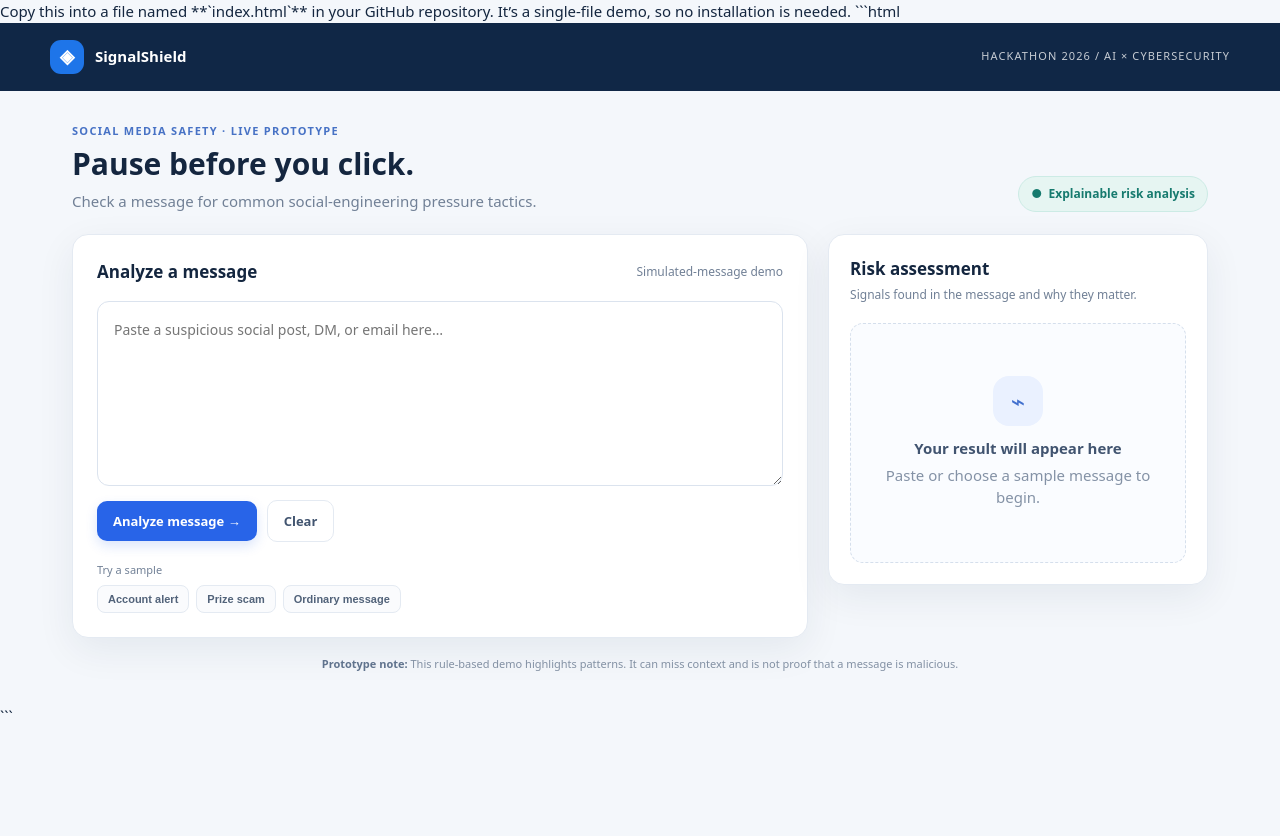
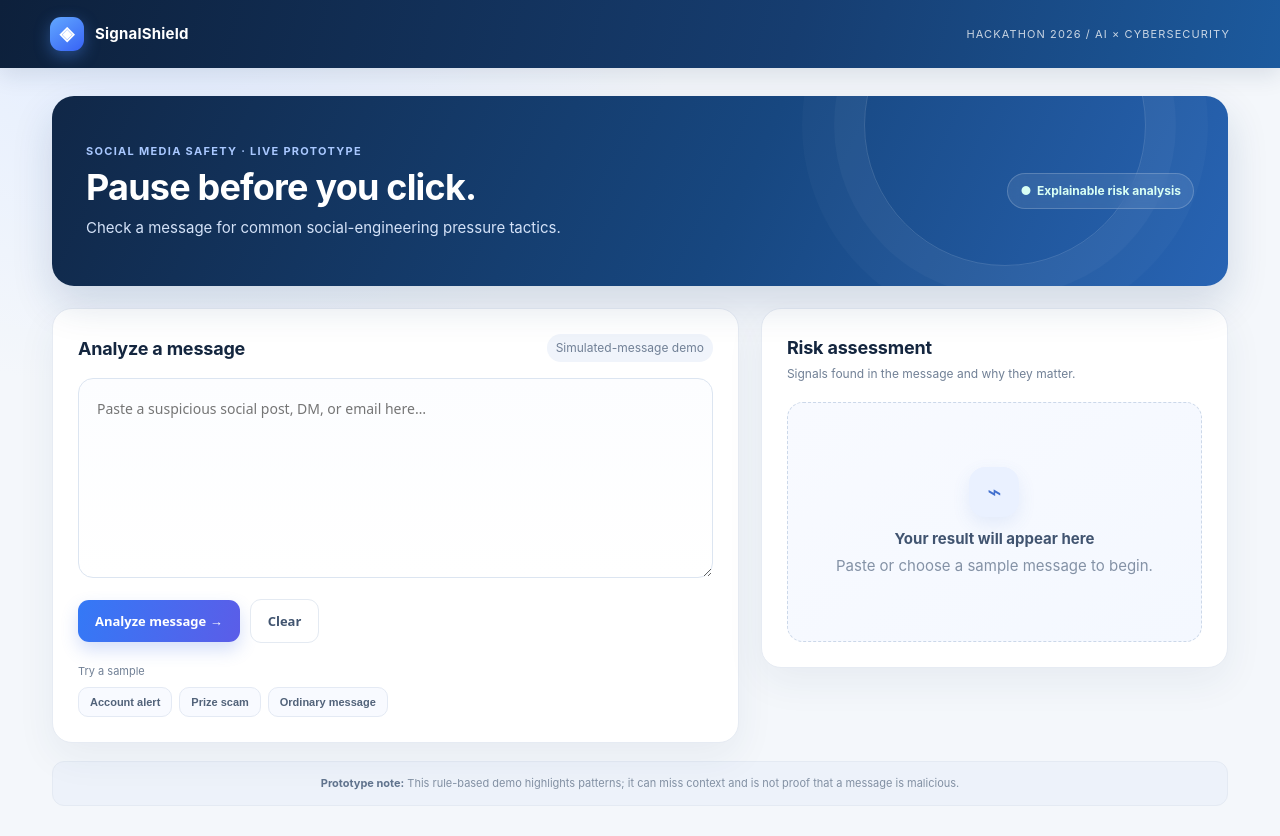
Before and after one commit to thakursahab255448-lang/ai-message-detector, a plain HTML site: page index.html in a window 1280 px wide. Before the commit the page ends 800 px from the top, so only its background shows below. Drawn offline with Linux system fonts and the light colour scheme.

Commit message:
Update index.html

````diff
--- a/index.html
+++ b/index.html
@@ -1,6 +1,3 @@
-Copy this into a file named **`index.html`** in your GitHub repository. It’s a single-file demo, so no installation is needed.
-
-```html
 <!doctype html>
 <html lang="en">
 <head>
@@ -25,19 +22,20 @@ Copy this into a file named **`index.html`** in your GitHub repository. It’s a
 
     body {
       margin: 0;
-      background: var(--paper);
+      background: radial-gradient(ellipse at 12% 0%, #e3edff 0, transparent 33%), #f4f7fb;
       color: var(--ink);
-      font: 15px/1.5 system-ui, -apple-system, "Segoe UI", sans-serif;
+      font: 15px/1.5 Inter, ui-sans-serif, system-ui, -apple-system, "Segoe UI", sans-serif;
     }
 
     .top {
       height: 68px;
-      background: var(--navy);
+      background: linear-gradient(105deg, #0d203b, #163d70 62%, #1c5a9e);
       color: white;
       display: flex;
       align-items: center;
       justify-content: space-between;
       padding: 0 max(calc((100vw - 1180px) / 2), 24px);
+      box-shadow: 0 6px 24px #10274620;
     }
 
     .brand {
@@ -45,16 +43,18 @@ Copy this into a file named **`index.html`** in your GitHub repository. It’s a
       align-items: center;
       gap: 11px;
       font-weight: 750;
+      letter-spacing: .2px;
     }
 
     .logo {
       width: 34px;
       height: 34px;
       border-radius: 11px;
-      background: #1e75e9;
+      background: linear-gradient(145deg, #62a8ff, #3762f5);
       display: grid;
       place-items: center;
       font-size: 19px;
+      box-shadow: 0 5px 16px #4d8cf566;
     }
 
     .top small {
@@ -64,64 +64,93 @@ Copy this into a file named **`index.html`** in your GitHub repository. It’s a
     }
 
     .wrap {
-      max-width: 1180px;
-      margin: 32px auto;
+      max-width: 1220px;
+      margin: 28px auto;
       padding: 0 22px;
     }
 
+    .hero {
+      position: relative;
+      overflow: hidden;
+      isolation: isolate;
+      min-height: 190px;
+      padding: 30px 34px;
+      border-radius: 22px;
+      background: linear-gradient(115deg, #102747 0%, #174780 58%, #2864b4 100%);
+      box-shadow: 0 18px 40px #163b6c28;
+      display: flex;
+      justify-content: space-between;
+      gap: 20px;
+      align-items: center;
+      margin-bottom: 22px;
+    }
+
+    .hero::after {
+      content: "";
+      position: absolute;
+      z-index: -1;
+      width: 280px;
+      height: 280px;
+      border: 1px solid #ffffff25;
+      border-radius: 50%;
+      right: 7%;
+      top: -112px;
+      box-shadow: 0 0 0 30px #ffffff08, 0 0 0 62px #ffffff06;
+    }
+
     .eyebrow {
-      color: #4772c5;
+      color: #a9c8ff;
       font-weight: 750;
       font-size: 11px;
       letter-spacing: 1.3px;
       text-transform: uppercase;
     }
 
-    .hero {
-      display: flex;
-      justify-content: space-between;
-      gap: 20px;
-      align-items: end;
-      margin-bottom: 22px;
-    }
-
     .hero h1 {
-      font-size: 30px;
+      color: #fff;
+      font-size: 36px;
       line-height: 1.15;
+      letter-spacing: -.8px;
       margin: 8px 0;
     }
 
     .hero p {
-      color: var(--muted);
+      color: #d4e2f8;
       margin: 0;
     }
 
     .badge {
-      background: #e6f5f2;
-      color: #167a6e;
-      border: 1px solid #ccebe5;
+      color: #d9fff4;
+      background: #ffffff16;
+      border: 1px solid #ffffff30;
       border-radius: 100px;
       padding: 8px 12px;
       font-size: 12px;
       font-weight: 700;
       white-space: nowrap;
+      backdrop-filter: blur(8px);
     }
 
     .grid {
       display: grid;
-      grid-template-columns: minmax(0, 1.55fr) minmax(300px, .8fr);
-      gap: 20px;
+      grid-template-columns: minmax(0, 1.25fr) minmax(330px, .85fr);
+      gap: 22px;
       align-items: start;
     }
 
     .card {
       background: white;
-      border: 1px solid var(--line);
-      border-radius: 16px;
-      box-shadow: var(--shadow);
+      border: 1px solid #e6ebf3;
+      border-radius: 20px;
+      box-shadow: 0 14px 38px #183b6710;
+      transition: box-shadow .2s;
     }
 
-    .main { padding: 24px; }
+    .card:hover {
+      box-shadow: 0 18px 46px #183b6717;
+    }
+
+    .main, .side { padding: 25px; }
 
     .cardhead {
       display: flex;
@@ -131,30 +160,36 @@ Copy this into a file named **`index.html`** in your GitHub repository. It’s a
     }
 
     .cardhead h2, .side h2 {
-      font-size: 17px;
+      font-size: 18px;
+      letter-spacing: -.2px;
       margin: 0;
     }
 
     .sub {
       font-size: 12px;
       color: var(--muted);
+      background: #f0f4fb;
+      border-radius: 100px;
+      padding: 5px 9px;
     }
 
     .textarea {
       width: 100%;
-      min-height: 185px;
+      min-height: 200px;
       resize: vertical;
-      border: 1px solid #dbe3ee;
-      border-radius: 12px;
-      padding: 16px;
+      border: 1px solid #dce5f1;
+      border-radius: 15px;
+      padding: 18px;
       color: #213652;
-      font: 14px/1.7 system-ui, sans-serif;
+      background: linear-gradient(180deg, #fcfdff, #fff);
+      font: 14px/1.75 system-ui, sans-serif;
       outline: none;
+      transition: .2s;
     }
 
     .textarea:focus {
-      border-color: #77a0f5;
-      box-shadow: 0 0 0 3px #2864e818;
+      border-color: #6895f3;
+      box-shadow: 0 0 0 4px #2864e814;
     }
 
     .row {
@@ -166,19 +201,25 @@ Copy this into a file named **`index.html`** in your GitHub repository. It’s a
 
     .btn {
       border: 0;
-      border-radius: 10px;
-      padding: 11px 16px;
+      border-radius: 11px;
+      padding: 12px 17px;
       font: 700 13px system-ui, sans-serif;
       cursor: pointer;
+      transition: transform .15s, box-shadow .15s;
     }
 
+    .btn:hover { transform: translateY(-1px); }
+
     .primary {
-      background: var(--blue);
+      background: linear-gradient(105deg, #3479f6, #5b5de8);
       color: white;
-      box-shadow: 0 5px 12px #2864e82b;
+      box-shadow: 0 8px 17px #3f6ee238;
     }
 
-    .primary:hover { background: #1d55cf; }
+    .primary:hover {
+      background: linear-gradient(105deg, #2869e8, #4f4fd6);
+      box-shadow: 0 10px 20px #3f6ee244;
+    }
 
     .plain {
       background: white;
@@ -197,25 +238,25 @@ Copy this into a file named **`index.html`** in your GitHub repository. It’s a
       width: 100%;
       font-size: 11px;
       color: var(--muted);
+      margin-bottom: 1px;
     }
 
     .chip {
-      padding: 7px 10px;
-      border-radius: 8px;
-      border: 1px solid var(--line);
-      background: #fafbfd;
+      padding: 8px 11px;
+      border-radius: 10px;
+      border: 1px solid #e4eaf4;
+      background: #f8faff;
       color: #52637a;
       font-size: 11px;
       font-weight: 650;
       cursor: pointer;
+      transition: .16s;
     }
 
     .chip:hover {
-      border-color: #a9bdea;
-      background: #f4f7ff;
+      transform: translateY(-1px);
+      background: #eef4ff;
     }
-
-    .side { padding: 21px; }
 
     .side > p {
       margin: 4px 0 19px;
@@ -225,9 +266,9 @@ Copy this into a file named **`index.html`** in your GitHub repository. It’s a
 
     .empty {
       min-height: 240px;
-      border: 1px dashed #d5dfec;
-      border-radius: 13px;
-      background: #fafcff;
+      border: 1px dashed #ccd8e9;
+      border-radius: 16px;
+      background: linear-gradient(145deg, #f8faff, #f4f8ff);
       display: grid;
       place-items: center;
       text-align: center;
@@ -245,6 +286,7 @@ Copy this into a file named **`index.html`** in your GitHub repository. It’s a
       place-items: center;
       color: #4270ce;
       font-size: 24px;
+      box-shadow: 0 7px 18px #4270ce1b;
     }
 
     .empty b {
@@ -256,8 +298,8 @@ Copy this into a file named **`index.html`** in your GitHub repository. It’s a
     .result { display: none; }
 
     .verdict {
-      border-radius: 13px;
-      padding: 15px;
+      border-radius: 16px;
+      padding: 17px;
       display: flex;
       align-items: center;
       gap: 13px;
@@ -279,14 +321,15 @@ Copy this into a file named **`index.html`** in your GitHub repository. It’s a
     }
 
     .score {
-      width: 54px;
-      height: 54px;
+      width: 66px;
+      height: 66px;
       border-radius: 50%;
       display: grid;
       place-items: center;
       background: white;
-      font-size: 17px;
+      font-size: 20px;
       font-weight: 800;
+      box-shadow: 0 4px 14px #14263f12;
     }
 
     .high .score { color: var(--red); }
@@ -295,7 +338,7 @@ Copy this into a file named **`index.html`** in your GitHub repository. It’s a
 
     .verdict strong {
       display: block;
-      font-size: 14px;
+      font-size: 15px;
     }
 
     .verdict small {
@@ -307,9 +350,9 @@ Copy this into a file named **`index.html`** in your GitHub repository. It’s a
     .meter { margin: 16px 0 20px; }
 
     .meterline {
-      height: 7px;
-      background: #edf1f6;
-      border-radius: 8px;
+      height: 9px;
+      background: #edf1f8;
+      border-radius: 20px;
       overflow: hidden;
       margin-top: 7px;
     }
@@ -317,7 +360,7 @@ Copy this into a file named **`index.html`** in your GitHub repository. It’s a
     .fill {
       height: 100%;
       width: 0;
-      border-radius: 8px;
+      border-radius: 20px;
       transition: width .35s;
     }
 
@@ -334,24 +377,28 @@ Copy this into a file named **`index.html`** in your GitHub repository. It’s a
       margin: 19px 0 9px;
     }
 
-    .signals { display: grid; gap: 8px; }
+    .signals {
+      display: grid;
+      gap: 8px;
+    }
 
     .signal {
       display: flex;
       gap: 9px;
-      padding: 10px;
-      border: 1px solid #edf0f5;
-      border-radius: 10px;
-      background: #fcfdff;
+      padding: 12px;
+      border: 1px solid #e9eef6;
+      border-radius: 12px;
+      background: #fff;
     }
 
     .dot {
-      width: 8px;
-      height: 8px;
+      width: 9px;
+      height: 9px;
       flex: none;
       border-radius: 50%;
       background: #e3a43e;
       margin-top: 5px;
+      box-shadow: 0 0 0 4px #e3a43e20;
     }
 
     .signal b {
@@ -365,11 +412,13 @@ Copy this into a file named **`index.html`** in your GitHub repository. It’s a
     }
 
     .advice {
-      border-radius: 10px;
-      background: #f1f5fb;
+      border: 1px solid #e4eaf4;
+      border-radius: 13px;
+      background: linear-gradient(135deg, #f3f7ff, #f7faff);
       color: #53657e;
       padding: 12px;
       font-size: 12px;
+      line-height: 1.65;
     }
 
     .foot {
@@ -377,20 +426,28 @@ Copy this into a file named **`index.html`** in your GitHub repository. It’s a
       color: #8290a3;
       text-align: center;
       margin: 18px 0 30px;
+      padding: 13px;
+      background: #edf2fa;
+      border: 1px solid #e4eaf3;
+      border-radius: 12px;
     }
 
     .foot strong { color: #60738d; }
 
     @media (max-width: 760px) {
-      .grid { grid-template-columns: 1fr; }
       .hero {
+        padding: 25px 22px;
+        min-height: 0;
         align-items: flex-start;
         flex-direction: column;
       }
+
+      .hero h1 { font-size: 29px; }
+      .grid { grid-template-columns: 1fr; }
       .top { padding: 0 18px; }
       .top small { font-size: 9px; }
       .wrap { margin-top: 24px; }
-      .main { padding: 18px; }
+      .main, .side { padding: 19px; }
     }
   </style>
 </head>
@@ -472,7 +529,8 @@ Copy this into a file named **`index.html`** in your GitHub repository. It’s a
     </div>
 
     <div class="foot">
-      <strong>Prototype note:</strong> This rule-based demo highlights patterns. It can miss context and is not proof that a message is malicious.
+      <strong>Prototype note:</strong>
+      This rule-based demo highlights patterns; it can miss context and is not proof that a message is malicious.
     </div>
   </main>
 
@@ -489,7 +547,7 @@ Copy this into a file named **`index.html`** in your GitHub repository. It’s a
         label: "Urgency / time pressure",
         weight: 17,
         why: "A countdown or demand to act immediately can short-circuit careful decisions.",
-        re: /\b(urgent|immediately|right now|act now|expires? (today|soon|in)|within \d+ (minutes?|hours?)|last chance|do not delay|limited time|today only)\b/gi
+        re: /\b(urgent|immediately|right now|act now|claim (?:it|your prize|your reward)? ?now|expires? (?:today|soon|in)|within \d+ (?:minutes?|hours?)|last chance|do not delay|limited time|today only|pay today|offer ends? today)\b/gi
       },
       {
         id: "fear",
@@ -518,6 +576,13 @@ Copy this into a file named **`index.html`** in your GitHub repository. It’s a
         weight: 23,
         why: "Passwords, one-time codes, bank details, or unexpected fees should never be shared in response to a message.",
         re: /\b(send|share|provide|enter|confirm|verify|reply with|text me|give us)\b.{0,55}\b(password|passcode|one[- ]time code|otp|verification code|bank details|card number|social security|ssn|seed phrase|recovery phrase|login details|processing fee|payment)\b|\b(password|one[- ]time code|otp|verification code|bank details|card number|seed phrase|recovery phrase)\b.{0,40}\b(send|share|provide|enter|reply|click|confirm)\b/gi
+      },
+      {
+        id: "payment",
+        label: "Unexpected fee or payment request",
+        weight: 21,
+        why: "Scam messages may invent fees or ask for money to claim a prize or solve an account problem.",
+        re: /\b(pay|send|transfer|wire|cash app|venmo|payment of|fee of)\b.{0,45}\b(?:a |the |small |processing )?(?:fee|money|payment|deposit|charge)\b|\b(?:processing fee|claim fee|delivery fee|release fee|small fee|pay a fee)\b/gi
       },
       {
         id: "link",
@@ -563,17 +628,24 @@ Copy this into a file named **`index.html`** in your GitHub repository. It’s a
         }
       }
 
-      let score = found.reduce((total, signal) => {
+      let rawScore = found.reduce((total, signal) => {
         return total + signal.weight + Math.min(5, (signal.count - 1) * 2);
       }, 0);
 
-      const hasSecretsRequest = found.some(signal => signal.id === "credentials");
+      const hasCredential = found.some(signal => signal.id === "credentials");
+      const hasPrize = found.some(signal => signal.id === "prize");
+      const hasPayment = found.some(signal => signal.id === "payment");
+      const hasUrgency = found.some(signal => signal.id === "urgency");
       const hasLink = found.some(signal => signal.id === "link");
 
-      if (hasSecretsRequest && hasLink) score += 8;
-      score = Math.min(98, score);
+      // Related signals together raise risk more than an isolated phrase.
+      if (hasCredential && hasLink) rawScore += 8;
+      if (hasPrize && (hasCredential || hasPayment)) rawScore += 10;
+      if (hasCredential && hasPayment) rawScore += 8;
+      if (hasUrgency && (hasPrize || hasCredential || hasPayment)) rawScore += 5;
 
-      const level = score >= 55 ? "high" : score >= 28 ? "med" : "low";
+      const score = Math.min(98, rawScore);
+      const level = score >= 60 ? "high" : score >= 30 ? "med" : "low";
 
       const descriptions = {
         high: [
@@ -656,4 +728,3 @@ Copy this into a file named **`index.html`** in your GitHub repository. It’s a
   </script>
 </body>
 </html>
-```
````
